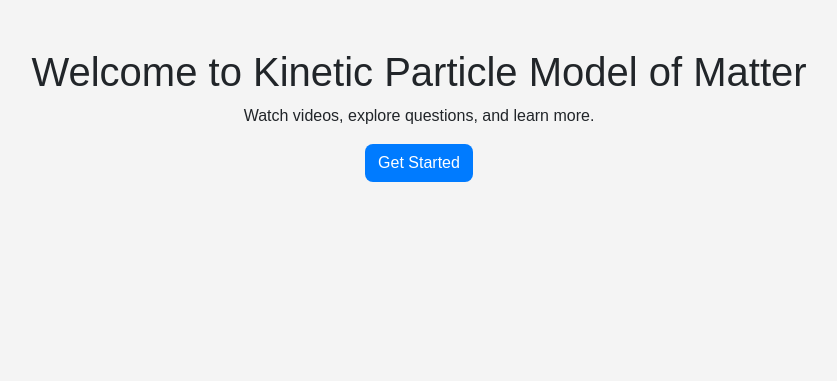
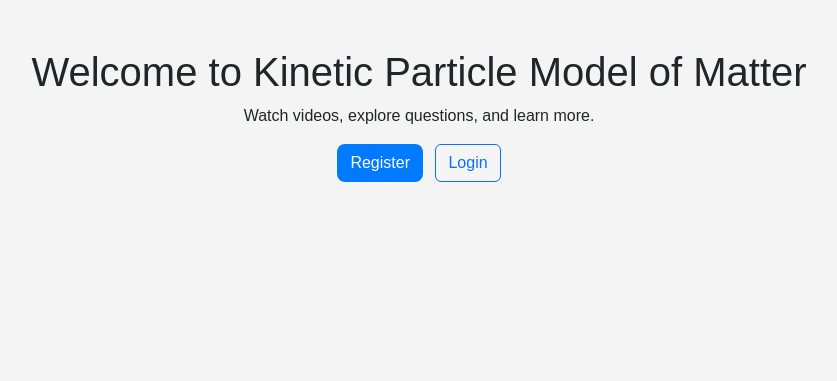
Before and after one commit to Dismas254Dismas254/project, a Django app: page / in a window 1280 px wide. Shown: the part 76-457 px from the top of the page, without its empty margins (221-1058 px from the left). Run offline with Django 4.2, Linux system fonts and the light colour scheme.

Commit message:
first commit

```diff
--- a/content/templates/content/home.html
+++ b/content/templates/content/home.html
@@ -5,6 +5,7 @@
 <div class="text-center mt-5">
     <h1>Welcome to Kinetic Particle Model of Matter</h1>
     <p>Watch videos, explore questions, and learn more.</p>
-    <a href="{% url 'register' %}" class="btn btn-custom">Get Started</a>
+    <a href="{% url 'register' %}" class="btn btn-custom me-2">Register</a>
+    <a href="{% url 'login' %}" class="btn btn-outline-primary">Login</a>
 </div>
 {% endblock %}
--- a/content/templates/content/login.html
+++ b/content/templates/content/login.html
@@ -8,4 +8,5 @@
     {{ form.as_p }}
     <button type="submit" class="btn btn-custom">Login</button>
 </form>
+<p class="mt-3">Don't have an account? <a href="{% url 'register' %}">Register here</a>.</p>
 {% endblock %}
--- a/content/templates/content/register.html
+++ b/content/templates/content/register.html
@@ -7,6 +7,6 @@
     {% csrf_token %}
     {{ form.as_p }}
     <button type="submit" class="btn btn-custom">Register</button>
-
 </form>
+<p class="mt-3">Already have an account? <a href="{% url 'login' %}">Login here</a>.</p>
 {% endblock %}
```
